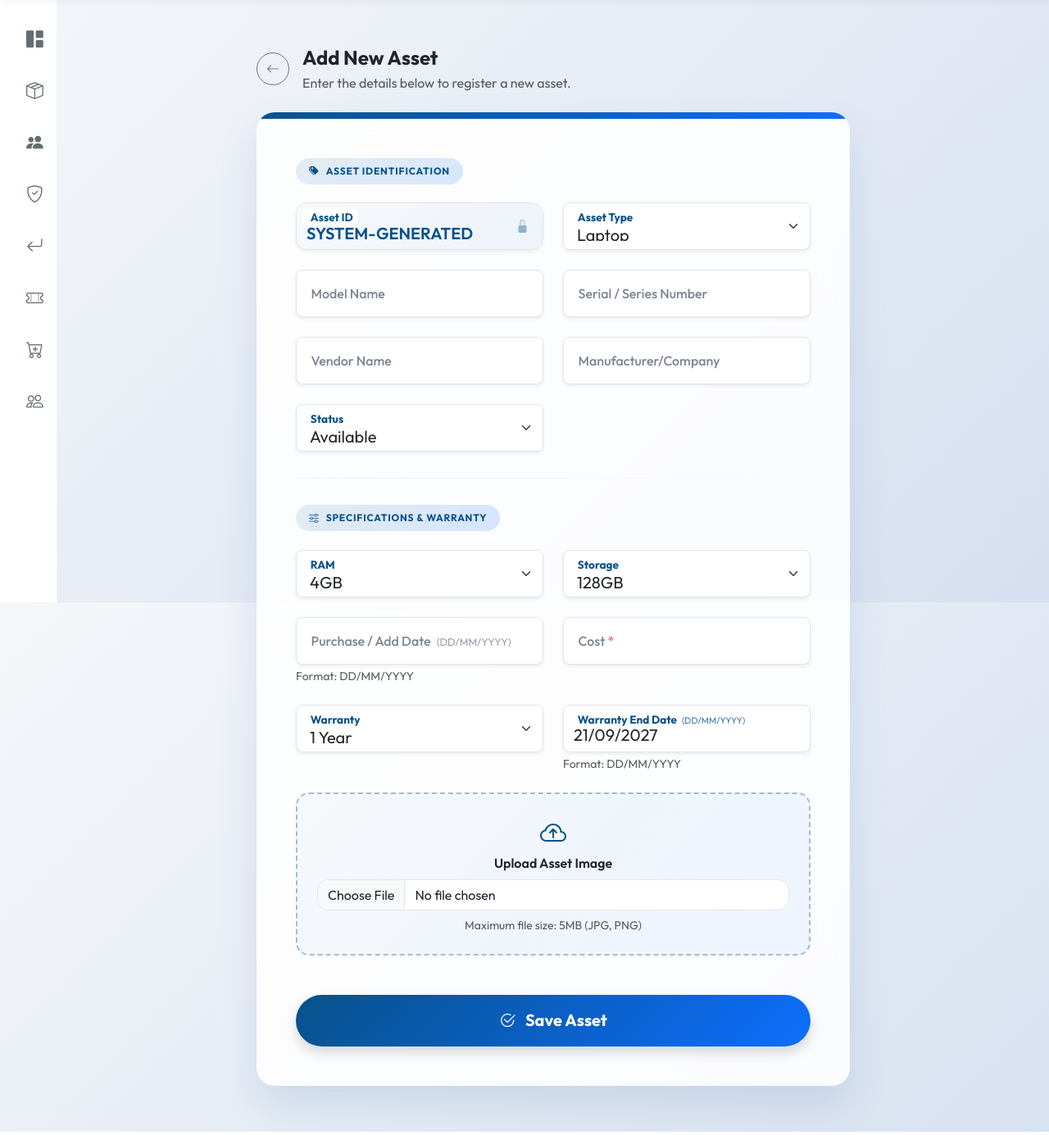
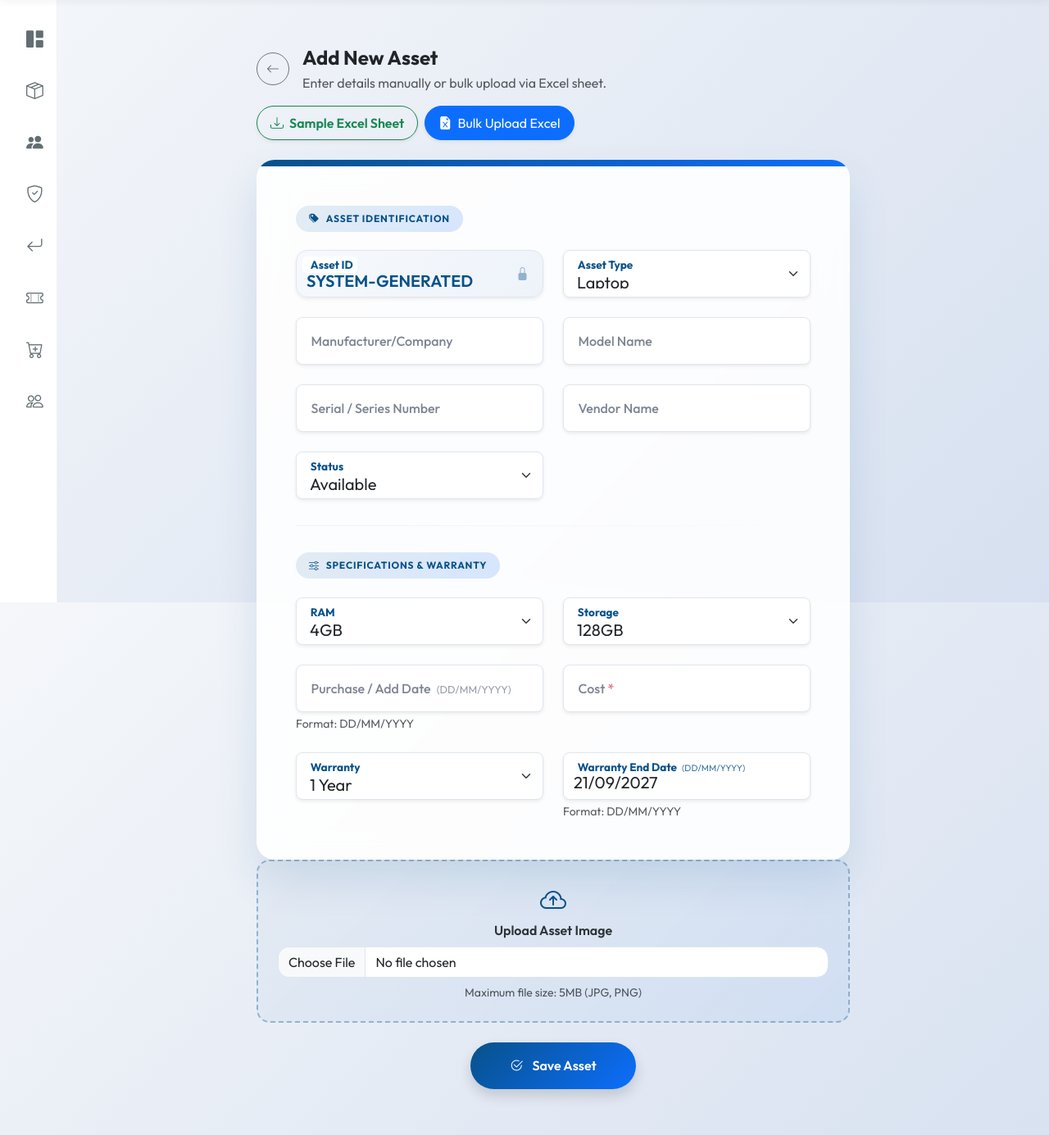
Before and after one commit to lakshmibtl/asset_management, a Django app: page /asset/add/ in a window 1280 px wide. Shown: the part 65-1450 px from the top of the page at 82% size. Run offline with Django 5.2, Linux system fonts and the light colour scheme; the visitor is signed in with stand-in values (Sample User, id 1); data that the repository does not hold is empty; some libraries are stand-ins or nearby versions.

Commit message:
Update asset management changes

```diff
--- a/asset_app/forms.py
+++ b/asset_app/forms.py
@@ -269,6 +269,12 @@ class AssetForm(forms.ModelForm):
             else:
                 cleaned_data['warranty'] = other_warranty.strip()
 
+        warranty_end_raw = self.data.get('warranty_end_date', '').strip()
+        if warranty == 'Complete' or (cleaned_data.get('warranty') and str(cleaned_data.get('warranty')).lower() in ['complete', 'complete warranty']) or warranty_end_raw.lower() in ['complete', 'complete warranty']:
+            cleaned_data['warranty_end_date'] = None
+            if 'warranty_end_date' in self._errors:
+                del self._errors['warranty_end_date']
+
         ram = cleaned_data.get('ram')
         other_ram = cleaned_data.get('other_ram')
 
--- a/asset_app/templates/asset_app/add_asset.html
+++ b/asset_app/templates/asset_app/add_asset.html
@@ -25,8 +25,8 @@
         margin-left: 4px;
     }
 
-    .form-floating > .form-control:not(:read-only),
-    .form-floating > .form-control[type="text"] {
+    .form-floating>.form-control:not(:read-only),
+    .form-floating>.form-control[type="text"] {
         cursor: text;
     }
 
@@ -43,7 +43,7 @@
         color: rgba(255, 255, 255, 0.85);
     }
 
-    .form-hero .breadcrumb-item + .breadcrumb-item::before {
+    .form-hero .breadcrumb-item+.breadcrumb-item::before {
         color: rgba(255, 255, 255, 0.5);
     }
 
@@ -106,16 +106,16 @@
         background-color: #fff;
     }
 
-    .form-floating > label {
+    .form-floating>label {
         padding-left: 1.1rem;
         opacity: 0.72;
         font-weight: 500;
         color: #4a5568;
     }
 
-    .form-floating > .form-control:focus ~ label,
-    .form-floating > .form-control:not(:placeholder-shown) ~ label,
-    .form-floating > .form-select ~ label {
+    .form-floating>.form-control:focus~label,
+    .form-floating>.form-control:not(:placeholder-shown)~label,
+    .form-floating>.form-select~label {
         color: var(--primary) !important;
         opacity: 1;
         font-weight: 700;
@@ -185,16 +185,59 @@
         <div class="col-12 col-lg-10 col-xl-8">
 
             <!-- Standard Header -->
-            <div class="row mb-4 align-items-center">
-                <div class="col-12 d-flex justify-content-between align-items-center">
+            <div class="d-flex align-items-center justify-content-between flex-wrap gap-3 mb-4">
                 <div class="d-flex align-items-center">
-                        <a href="{% url 'asset_dashboard' %}" class="btn btn-outline-secondary rounded-circle me-3" style="width: 40px; height: 40px; display: flex; align-items: center; justify-content: center;">
+                    <a href="{% url 'asset_dashboard' %}" class="btn btn-outline-secondary rounded-circle me-3"
+                        style="width: 40px; height: 40px; display: flex; align-items: center; justify-content: center;">
                         <i class="bi bi-arrow-left"></i>
                     </a>
                     <div>
                         <h4 class="fw-bold text-dark mb-1">Add New Asset</h4>
-                            <p class="text-muted mb-0">Enter the details below to register a new asset.</p>
+                        <p class="text-muted mb-0">Enter details manually or bulk upload via Excel sheet.</p>
                     </div>
+                </div>
+                <div class="d-flex align-items-center gap-2">
+                    <a href="{% url 'download_asset_template' %}" class="btn btn-outline-success rounded-pill fw-semibold shadow-sm px-3 py-2">
+                        <i class="bi bi-download me-1"></i> Sample Excel Sheet
+                    </a>
+                    <button type="button" class="btn btn-primary rounded-pill shadow-sm px-3 py-2" data-bs-toggle="modal" data-bs-target="#bulkUploadModal">
+                        <i class="bi bi-file-earmark-excel-fill me-1"></i> Bulk Upload Excel
+                    </button>
+                </div>
+            </div>
+
+            <!-- BULK UPLOAD MODAL -->
+            <div class="modal fade" id="bulkUploadModal" tabindex="-1" aria-labelledby="bulkUploadModalLabel" aria-hidden="true">
+                <div class="modal-dialog modal-dialog-centered">
+                    <div class="modal-content rounded-4 border-0 shadow">
+                        <div class="modal-header text-white rounded-top-4" style="background: var(--grad-primary);">
+                            <h5 class="modal-title fw-bold" id="bulkUploadModalLabel"><i class="bi bi-file-earmark-spreadsheet me-2"></i> Bulk Import Assets via Excel</h5>
+                            <button type="button" class="btn-close btn-close-white" data-bs-dismiss="modal" aria-label="Close"></button>
+                        </div>
+                        <form action="{% url 'bulk_upload_assets' %}" method="POST" enctype="multipart/form-data">
+                            {% csrf_token %}
+                            <div class="modal-body p-4">
+                                <p class="text-muted small mb-3">
+                                    Upload an <strong>.xlsx</strong> or <strong>.csv</strong> spreadsheet containing asset rows to register multiple assets at once.
+                                </p>
+                                <div class="mb-3">
+                                    <label class="form-label fw-semibold">Upload Excel / CSV Sheet</label>
+                                    <input type="file" name="bulk_file" class="form-control rounded-3" accept=".csv, .xlsx, .xls" required>
+                                </div>
+                                <div class="alert alert-light border rounded-3 p-3 small mb-0">
+                                    <i class="bi bi-info-circle text-primary me-1"></i>
+                                    <strong>Expected Header Columns:</strong><br>
+                                    <code>Asset Type</code>, <code>Manufacturer/Company</code>, <code>Model Name</code>, <code>Serial Number</code>, <code>Vendor Name</code>, <code>Status</code>, <code>RAM</code>, <code>Storage</code>, <code>Purchase Date</code>, <code>Cost</code>, <code>Warranty</code>.
+                                </div>
+                            </div>
+                            <div class="modal-footer bg-light rounded-bottom-4">
+                                <a href="{% url 'download_asset_template' %}" class="btn btn-outline-success btn-sm rounded-pill me-auto">
+                                    <i class="bi bi-download me-1"></i> Download Template
+                                </a>
+                                <button type="button" class="btn btn-secondary btn-sm rounded-pill" data-bs-dismiss="modal">Cancel</button>
+                                <button type="submit" class="btn btn-primary btn-sm rounded-pill px-4 fw-semibold">Upload & Import</button>
+                            </div>
+                        </form>
                     </div>
                 </div>
             </div>
@@ -229,8 +272,8 @@
                         <div class="row g-4">
                             <div class="col-md-6 animate__animated animate__fadeInLeft">
                                 <div class="form-floating position-relative">
-                                    <input type="text" class="form-control form-control-lg shadow-sm"
-                                        placeholder="Auto" value="SYSTEM-GENERATED" readonly
+                                    <input type="text" class="form-control form-control-lg shadow-sm" placeholder="Auto"
+                                        value="SYSTEM-GENERATED" readonly
                                         style="background: linear-gradient(135deg,#f6f9fd,#eef3fa); color: var(--primary); font-weight:600;">
                                     <label>Asset ID</label>
                                     <i class="bi bi-lock-fill input-group-icon"></i>
@@ -247,29 +290,29 @@
 
                             <div class="col-md-6 animate__animated animate__fadeInLeft">
                                 <div class="form-floating">
+                                    {{ form.company_name|add_class:"form-control form-control-lg shadow-sm"|attr:"required"|attr:"placeholder:Company" }}
+                                    <label>Manufacturer/Company</label>
+                                </div>
+                            </div>
+
+                            <div class="col-md-6 animate__animated animate__fadeInRight">
+                                <div class="form-floating">
                                     {{ form.model|add_class:"form-control form-control-lg shadow-sm"|attr:"required"|attr:"placeholder:Model" }}
                                     <label>Model Name</label>
                                 </div>
                             </div>
 
-                            <div class="col-md-6 animate__animated animate__fadeInRight">
+                            <div class="col-md-6 animate__animated animate__fadeInLeft">
                                 <div class="form-floating">
                                     {{ form.series_number|add_class:"form-control form-control-lg shadow-sm"|attr:"required"|attr:"placeholder:Series" }}
                                     <label>Serial / Series Number</label>
                                 </div>
                             </div>
 
-                            <div class="col-md-6 animate__animated animate__fadeInLeft">
+                            <div class="col-md-6 animate__animated animate__fadeInRight">
                                 <div class="form-floating">
                                     {{ form.vendor_name|add_class:"form-control form-control-lg shadow-sm"|attr:"placeholder:Vendor Name" }}
                                     <label>Vendor Name</label>
-                                </div>
-                            </div>
-
-                            <div class="col-md-6 animate__animated animate__fadeInRight">
-                                <div class="form-floating">
-                                    {{ form.company_name|add_class:"form-control form-control-lg shadow-sm"|attr:"required"|attr:"placeholder:Company" }}
-                                    <label>Manufacturer/Company</label>
                                 </div>
                             </div>
 
@@ -334,11 +377,15 @@
                                     <div class="form-text">Format: DD/MM/YYYY</div>
                                 </div>
                             </div>
+                        </div>
+                </div>
+            </div>
 
             {% if form.image %}
             <div class="col-12 animate__animated animate__fadeInUp">
                 <div class="custom-file-upload">
-                                    <i class="bi bi-cloud-arrow-up fs-2 text-primary mb-2" style="color: var(--primary) !important;"></i>
+                    <i class="bi bi-cloud-arrow-up fs-2 text-primary mb-2"
+                        style="color: var(--primary) !important;"></i>
                     <p class="mb-2 fw-semibold">Upload Asset Image</p>
                     {{ form.image|add_class:"form-control" }}
                     <div class="form-text mt-2">Maximum file size: 5MB (JPG, PNG)</div>
@@ -347,9 +394,9 @@
             {% endif %}
         </div>
 
-                        <div class="mt-5 text-center animate__animated animate__fadeInUp">
-                            <button id="submitBtn" type="submit"
-                                class="btn btn-submit text-white w-100 rounded-pill btn-lg shadow">
+
+        <div class="mt-4 text-center animate__animated animate__fadeInUp">
+            <button id="submitBtn" type="submit" class="btn btn-submit text-white rounded-pill px-5 py-2.5 shadow fw-semibold">
                 <span id="btnText">
                     <i class="bi bi-check2-circle me-2"></i> Save Asset
                 </span>
@@ -544,7 +591,8 @@
                 }
             } else if (warrantySelect) {
                 if (warrantySelect.value === 'Complete') {
-                    warrantyFlat ? warrantyFlat.clear() : (warrantyEndDate.value = '');
+                    if (warrantyFlat) warrantyFlat.clear();
+                    warrantyEndDate.value = 'Complete';
                     return;
                 }
                 years = parseInt(warrantySelect.value, 10);
@@ -584,7 +632,7 @@
         calculateWarrantyEndDate();
     });
 
-    document.addEventListener('DOMContentLoaded', function() {
+    document.addEventListener('DOMContentLoaded', function () {
         const assetTypeSelect = document.getElementById('id_asset_type');
         const ramContainer = document.getElementById('ramContainer');
         const storageContainer = document.getElementById('storageContainer');
--- a/asset_app/templates/asset_app/base.html
+++ b/asset_app/templates/asset_app/base.html
@@ -641,7 +641,24 @@
                     var fixed = maskValue(this.value);
                     if (this.value !== fixed) this.value = fixed;
                 });
-                var opts = { dateFormat: 'd/m/Y', allowInput: true, disableMobile: true };
+                var opts = {
+                    dateFormat: 'd/m/Y',
+                    allowInput: true,
+                    disableMobile: true,
+                    parseDate: function (datestr) {
+                        if (!datestr) return null;
+                        var parts = String(datestr).split('/');
+                        if (parts.length === 3) {
+                            var day = parseInt(parts[0], 10);
+                            var month = parseInt(parts[1], 10) - 1;
+                            var year = parseInt(parts[2], 10);
+                            if (!isNaN(day) && !isNaN(month) && !isNaN(year) && year > 1000) {
+                                return new Date(year, month, day);
+                            }
+                        }
+                        return new Date(datestr);
+                    }
+                };
                 if (extra) Object.assign(opts, extra);
                 var inst = window.flatpickr(el, opts);
                 if (el.id) window.__dmy[el.id] = inst;
--- a/asset_app/urls.py
+++ b/asset_app/urls.py
@@ -34,6 +34,8 @@ urlpatterns = [
 
     # Asset CRUD
     path('add/', views.add_asset, name='add_asset'),
+    path('bulk-upload/', views.bulk_upload_assets, name='bulk_upload_assets'),
+    path('download-template/', views.download_asset_template, name='download_asset_template'),
     path('<int:pk>/edit/', views.edit_asset, name='edit_asset'),
     path('warranty-tracking/', views.warranty_tracking, name='warranty_tracking'),
     path('view/', views.view_assets, name='view_assets'),
--- a/asset_app/views.py
+++ b/asset_app/views.py
@@ -713,6 +713,143 @@ def add_asset(request):
 
 
 @login_required
+def bulk_upload_assets(request):
+    if request.method == 'POST' and request.FILES.get('bulk_file'):
+        uploaded_file = request.FILES['bulk_file']
+        filename = uploaded_file.name.lower()
+
+        import csv
+        import io
+        import random
+        from datetime import datetime
+
+        created_count = 0
+        errors = []
+        rows = []
+
+        if filename.endswith('.csv'):
+            try:
+                decoded_file = uploaded_file.read().decode('utf-8-sig', errors='ignore')
+                io_string = io.StringIO(decoded_file)
+                reader = csv.DictReader(io_string)
+                rows = list(reader)
+            except Exception as e:
+                messages.error(request, f"Error parsing CSV file: {str(e)}")
+                return redirect('add_asset')
+        elif filename.endswith('.xlsx') or filename.endswith('.xls'):
+            try:
+                import openpyxl
+                wb = openpyxl.load_workbook(uploaded_file, data_only=True)
+                sheet = wb.active
+                headers = [str(cell.value or '').strip() for cell in sheet[1]]
+                for row in sheet.iter_rows(min_row=2, values_only=True):
+                    if any(row):
+                        row_dict = {headers[i]: row[i] for i in range(min(len(headers), len(row)))}
+                        rows.append(row_dict)
+            except ImportError:
+                messages.error(request, "Excel (.xlsx) parsing requires openpyxl. Please upload a .csv file or install openpyxl.")
+                return redirect('add_asset')
+            except Exception as e:
+                messages.error(request, f"Error parsing Excel file: {str(e)}")
+                return redirect('add_asset')
+        else:
+            messages.error(request, "Unsupported file format. Please upload a .csv or .xlsx Excel file.")
+            return redirect('add_asset')
+
+        def parse_date(d_val):
+            if not d_val:
+                return None
+            if hasattr(d_val, 'date'):
+                return d_val.date()
+            d_str = str(d_val).strip()
+            if d_str.lower() == 'complete':
+                return None
+            for fmt in ('%d/%m/%Y', '%Y-%m-%d', '%d-%m-%Y', '%m/%d/%Y'):
+                try:
+                    return datetime.strptime(d_str, fmt).date()
+                except ValueError:
+                    pass
+            return None
+
+        for idx, row in enumerate(rows, start=2):
+            clean_row = {str(k).strip().lower().replace(' ', '_').replace('/', '_'): v for k, v in row.items() if k}
+
+            asset_type = clean_row.get('asset_type') or clean_row.get('type') or 'Laptop'
+            company_name = clean_row.get('manufacturer_company') or clean_row.get('manufacturer') or clean_row.get('company_name') or clean_row.get('company') or 'N/A'
+            model = clean_row.get('model_name') or clean_row.get('model') or 'N/A'
+            series_number = clean_row.get('serial___series_number') or clean_row.get('serial_number') or clean_row.get('serial') or clean_row.get('series_number') or f"SN-{random.randint(100000, 999999)}"
+            vendor_name = clean_row.get('vendor_name') or clean_row.get('vendor') or ''
+            status = clean_row.get('status') or 'Available'
+            ram = clean_row.get('ram') or ''
+            storage = clean_row.get('storage') or ''
+            purchase_date_str = clean_row.get('purchase___add_date') or clean_row.get('purchase_date') or ''
+            cost_val = clean_row.get('cost') or 0
+            warranty = clean_row.get('warranty') or ''
+            warranty_end_date_str = clean_row.get('warranty_end_date') or ''
+
+            try:
+                cost_num = float(cost_val) if cost_val else 0.0
+            except (ValueError, TypeError):
+                cost_num = 0.0
+
+            try:
+                asset_id = clean_row.get('asset_id')
+                if not asset_id or Asset.objects.filter(asset_id=asset_id).exists():
+                    asset_id = f"AST-{random.randint(10000, 99999)}"
+
+                Asset.objects.create(
+                    asset_id=asset_id,
+                    asset_type=str(asset_type).strip(),
+                    company_name=str(company_name).strip(),
+                    model=str(model).strip(),
+                    series_number=str(series_number).strip(),
+                    vendor_name=str(vendor_name).strip() if vendor_name else None,
+                    status=str(status).strip(),
+                    ram=str(ram).strip() if ram else None,
+                    storage=str(storage).strip() if storage else None,
+                    purchase_date=parse_date(purchase_date_str),
+                    cost=cost_num,
+                    warranty=str(warranty).strip() if warranty else None,
+                    warranty_end_date=parse_date(warranty_end_date_str)
+                )
+                created_count += 1
+            except Exception as e:
+                errors.append(f"Row {idx}: {str(e)}")
+
+        if created_count > 0:
+            messages.success(request, f"Successfully uploaded and imported {created_count} asset(s) from Excel/CSV!")
+        if errors:
+            messages.warning(request, f"Skipped {len(errors)} row(s): {', '.join(errors[:3])}")
+
+        return redirect('view_assets')
+
+    messages.error(request, "Please select a valid Excel or CSV file to upload.")
+    return redirect('add_asset')
+
+
+@login_required
+def download_asset_template(request):
+    import csv
+    response = HttpResponse(content_type='text/csv')
+    response['Content-Disposition'] = 'attachment; filename="bulk_asset_upload_template.csv"'
+
+    writer = csv.writer(response)
+    writer.writerow([
+        'Asset Type', 'Manufacturer/Company', 'Model Name', 'Serial Number',
+        'Vendor Name', 'Status', 'RAM', 'Storage', 'Purchase Date', 'Cost', 'Warranty', 'Warranty End Date'
+    ])
+    writer.writerow([
+        'Laptop', 'Dell', 'Latitude 5420', 'SN-DELL12345',
+        'ABC Infotech', 'Available', '16GB', '512GB', '15/01/2024', '75000', '1 Year', '15/01/2025'
+    ])
+    writer.writerow([
+        'Desktop', 'HP', 'ProDesk 400', 'SN-HP98765',
+        'XYZ Suppliers', 'Available', '8GB', '256GB', '20/02/2024', '45000', '3 Years', '20/02/2027'
+    ])
+    return response
+
+
+@login_required
 def edit_asset(request, pk):
     is_admin = request.user.is_staff or getattr(request.user, 'role', '') in ('admin', 'superadmin', 'asset_admin')
     if not request.user.is_authenticated or not is_admin:
@@ -830,12 +967,14 @@ def assign_asset(request):
     if request.method == "POST":
         assigned_date = request.POST.get('assigned_date')
         assigned_date_obj = None
-        for fmt in ('%d/%m/%Y', '%Y-%m-%d'):
-            try:
-                assigned_date_obj = datetime.strptime(assigned_date, fmt).date()
-                break
-            except (TypeError, ValueError):
-                continue
+        if assigned_date:
+            for fmt in ('%d/%m/%Y', '%Y-%m-%d'):
+                try:
+                    assigned_date_obj = datetime.strptime(str(assigned_date).strip(), fmt).date()
+                    break
+                except (TypeError, ValueError):
+                    continue
+
         if assigned_date_obj and assigned_date_obj > timezone.now().date():
             messages.error(request, "Assignment date cannot be in the future.")
             next_url = request.POST.get('next')
@@ -847,6 +986,8 @@ def assign_asset(request):
         if form.is_valid():
             assignment = form.save(commit=False)
             assignment.assigned_by = request.user
+            if assigned_date_obj:
+                assignment.assigned_date = assigned_date_obj
             assignment.save()
 
             # Update employee branch if provided manually
```
Also changed, not shown: asset_app/templates/asset_app/assign_asset.html (+46 -19 lines). Lines whose indentation alone changed are shown as unchanged.
